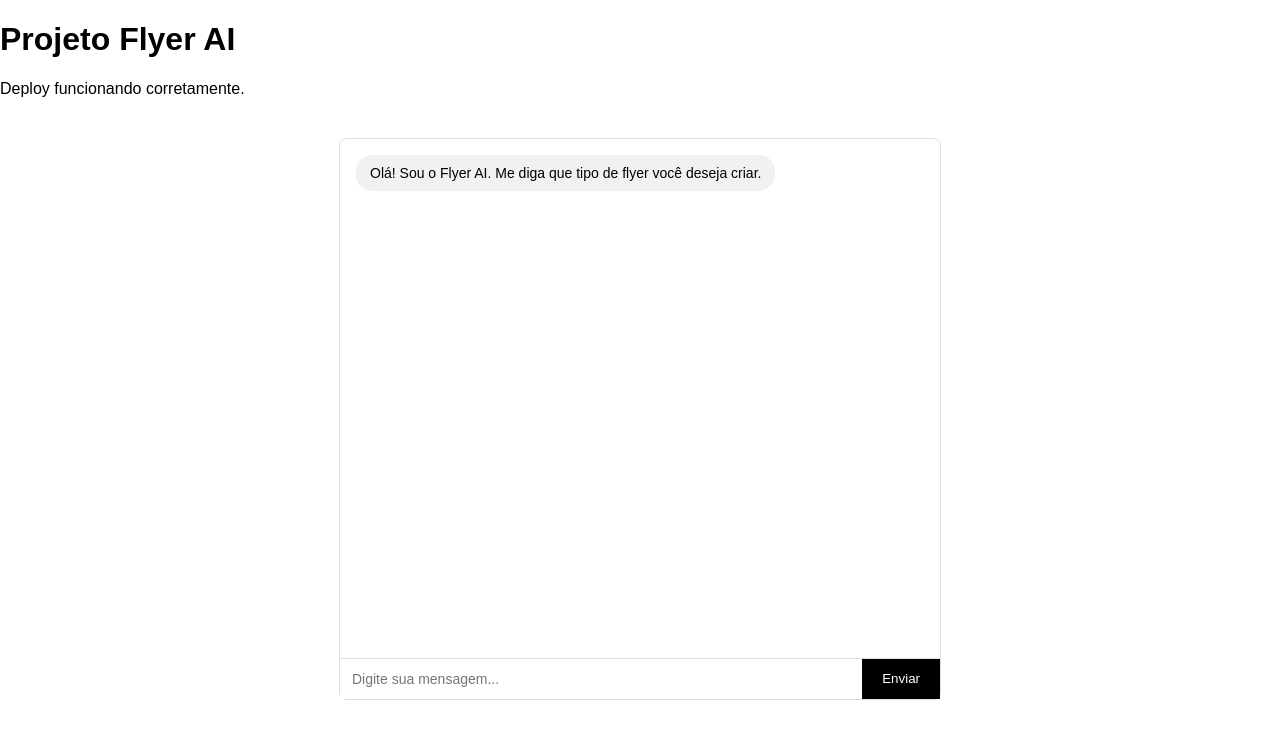
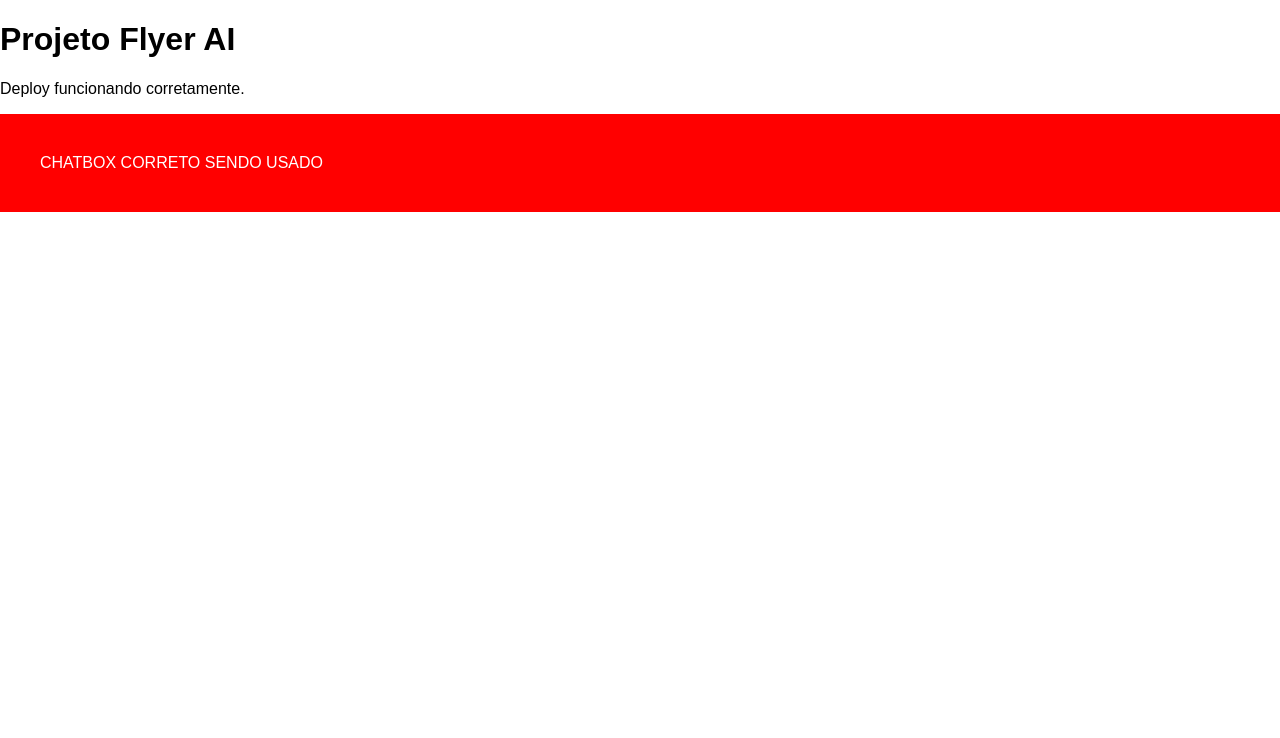
Before and after one commit to AnaPaulaSantos5/automacao-midias-TEST, a Next.js app: page / in a window 1280 px wide. Shown: the top 738 px of the page. Built offline with nearby package versions, Linux system fonts and the light colour scheme.

Commit message:
Atualizar o ChatBox.js

```diff
--- a/app/ChatBox.js
+++ b/app/ChatBox.js
@@ -1,205 +1,9 @@
 "use client";
 
-import { useState } from "react";
-
 export default function ChatBox() {
-  const [messages, setMessages] = useState([
-    {
-      sender: "bot",
-      text: "Olá! Sou o Flyer AI. Me diga que tipo de flyer você deseja criar."
-    }
-  ]);
-
-  const [input, setInput] = useState("");
-  const [step, setStep] = useState("identificar");
-
-  const [flyerData, setFlyerData] = useState({
-    area: null,
-    tipo: null,
-    subtipo: null,
-    formato: null,
-    campanha: null
-  });
-
-  function identificarFlyer(texto) {
-    const text = texto.toLowerCase();
-
-    if (text.includes("consórcio") || text.includes("consorcio")) {
-      return { area: "financas", tipo: "consorcio" };
-    }
-    if (text.includes("pet")) {
-      return { area: "beneficios", tipo: "pet" };
-    }
-    if (text.includes("saúde") || text.includes("saude")) {
-      return { area: "beneficios", tipo: "saude" };
-    }
-    if (text.includes("odonto")) {
-      return { area: "beneficios", tipo: "odonto" };
-    }
-    if (text.includes("seguro")) {
-      return { area: "seguros", tipo: "seguro" };
-    }
-    return null;
-  }
-
-  function sendMessage() {
-    if (!input.trim()) return;
-
-    const userMessage = { sender: "user", text: input };
-    let botResponse = "";
-
-    // ETAPA 1 — IDENTIFICAR
-    if (step === "identificar") {
-      const resultado = identificarFlyer(input);
-
-      if (!resultado) {
-        botResponse =
-          "Certo. Para eu te ajudar melhor, qual tipo de flyer você deseja criar? (Seguro, Consórcio, Odonto, Saúde ou Pet)";
-      } else {
-        setFlyerData((prev) => ({
-          ...prev,
-          area: resultado.area,
-          tipo: resultado.tipo
-        }));
-
-        if (resultado.tipo === "consorcio") {
-          botResponse =
-            "Perfeito. Qual tipo de consórcio? (Auto, Imóvel ou Serviços)";
-          setStep("subtipo");
-        } else {
-          botResponse =
-            "Ótimo. Esse flyer será para qual formato? (Instagram ou WhatsApp)";
-          setStep("formato");
-        }
-      }
-    }
-
-    // ETAPA 2 — SUBTIPO
-    else if (step === "subtipo") {
-      setFlyerData((prev) => ({
-        ...prev,
-        subtipo: input.toLowerCase()
-      }));
-
-      botResponse =
-        "Ótimo. Esse flyer será para qual formato? (Instagram ou WhatsApp)";
-      setStep("formato");
-    }
-
-    // ETAPA 3 — FORMATO (CORRIGIDA)
-    else if (step === "formato") {
-      setFlyerData((prev) => ({
-        ...prev,
-        formato: input.toLowerCase()
-      }));
-
-      botResponse =
-        "Qual campanha você deseja usar? (Parcelas reduzidas, Lance embutido ou Padrão)";
-      setStep("campanha");
-    }
-
-    // ETAPA 7 — CAMPANHA
-    else if (step === "campanha") {
-      setFlyerData((prev) => ({
-        ...prev,
-        campanha: input
-      }));
-
-      botResponse =
-        "Perfeito! Já tenho todas as informações iniciais para criar seu flyer.";
-      setStep("final");
-
-      console.log("DADOS FINAIS DO FLYER:", {
-        ...flyerData,
-        campanha: input
-      });
-    }
-
-    setMessages((prev) => [
-      ...prev,
-      userMessage,
-      { sender: "bot", text: botResponse }
-    ]);
-
-    setInput("");
-  }
-
   return (
-    <div style={styles.container}>
-      <div style={styles.chat}>
-        {messages.map((msg, index) => (
-          <div
-            key={index}
-            style={{
-              ...styles.message,
-              alignSelf:
-                msg.sender === "user" ? "flex-end" : "flex-start",
-              backgroundColor:
-                msg.sender === "user" ? "#1260c7" : "#f1f1f1",
-              color: msg.sender === "user" ? "#ffffff" : "#000000"
-            }}
-          >
-            {msg.text}
-          </div>
-        ))}
-      </div>
-
-      <div style={styles.inputArea}>
-        <input
-          type="text"
-          placeholder="Digite sua mensagem..."
-          value={input}
-          onChange={(e) => setInput(e.target.value)}
-          style={styles.input}
-        />
-        <button onClick={sendMessage} style={styles.button}>
-          Enviar
-        </button>
-      </div>
+    <div style={{ background: "red", color: "#fff", padding: 40 }}>
+      CHATBOX CORRETO SENDO USADO
     </div>
   );
 }
-
-const styles = {
-  container: {
-    maxWidth: 600,
-    margin: "40px auto",
-    border: "1px solid #ddd",
-    borderRadius: 8,
-    display: "flex",
-    flexDirection: "column",
-    height: "70vh"
-  },
-  chat: {
-    flex: 1,
-    padding: 16,
-    display: "flex",
-    flexDirection: "column",
-    gap: 12,
-    overflowY: "auto"
-  },
-  message: {
-    padding: "10px 14px",
-    borderRadius: 16,
-    maxWidth: "80%",
-    fontSize: 14
-  },
-  inputArea: {
-    display: "flex",
-    borderTop: "1px solid #ddd"
-  },
-  input: {
-    flex: 1,
-    padding: 12,
-    border: "none",
-    outline: "none",
-    fontSize: 14
-  },
-  button: {
-    padding: "0 20px",
-    border: "none",
-    backgroundColor: "#000000",
-    color: "#ffffff",
-    cursor: "pointer"
-  }
-};
```
